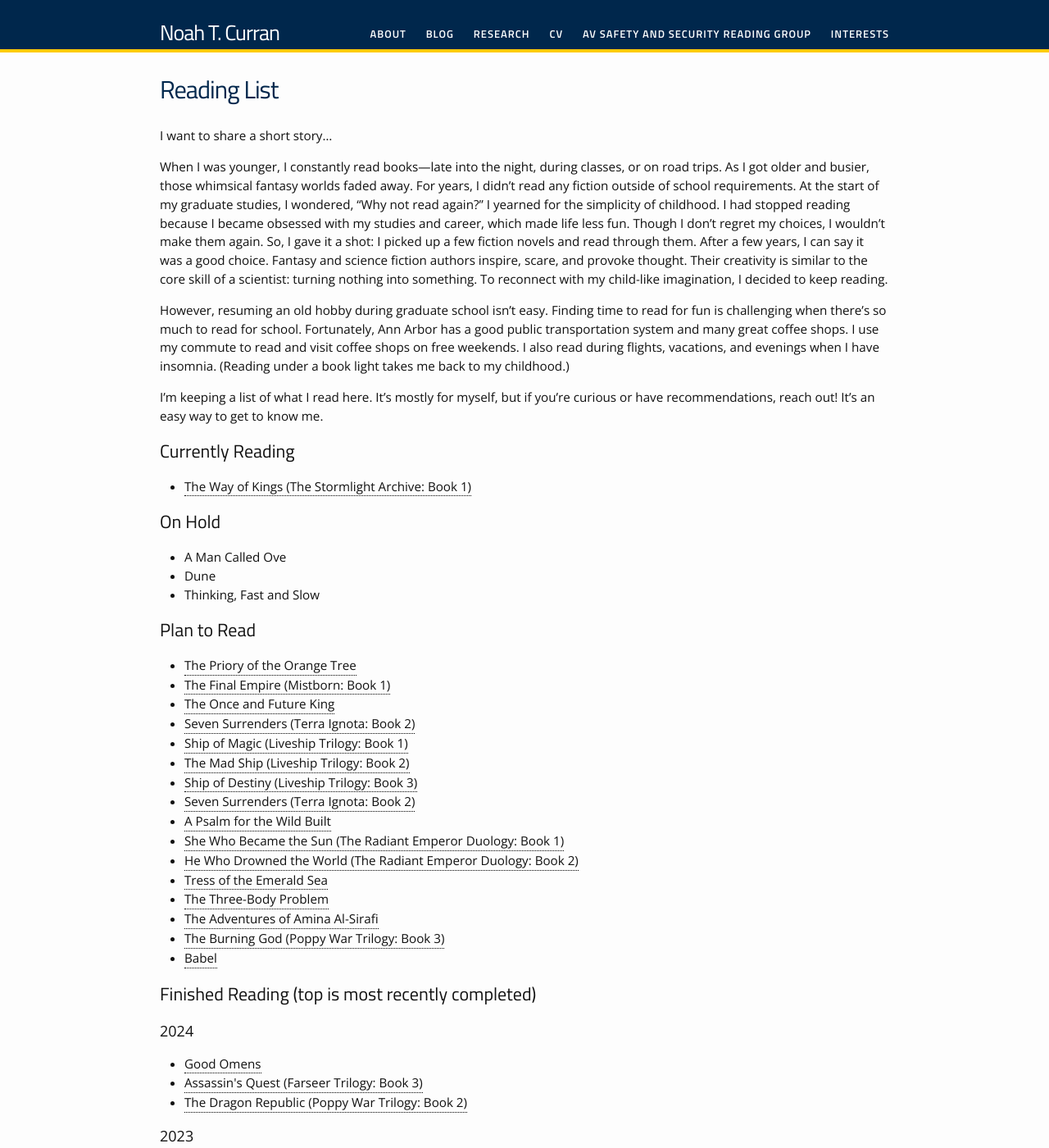
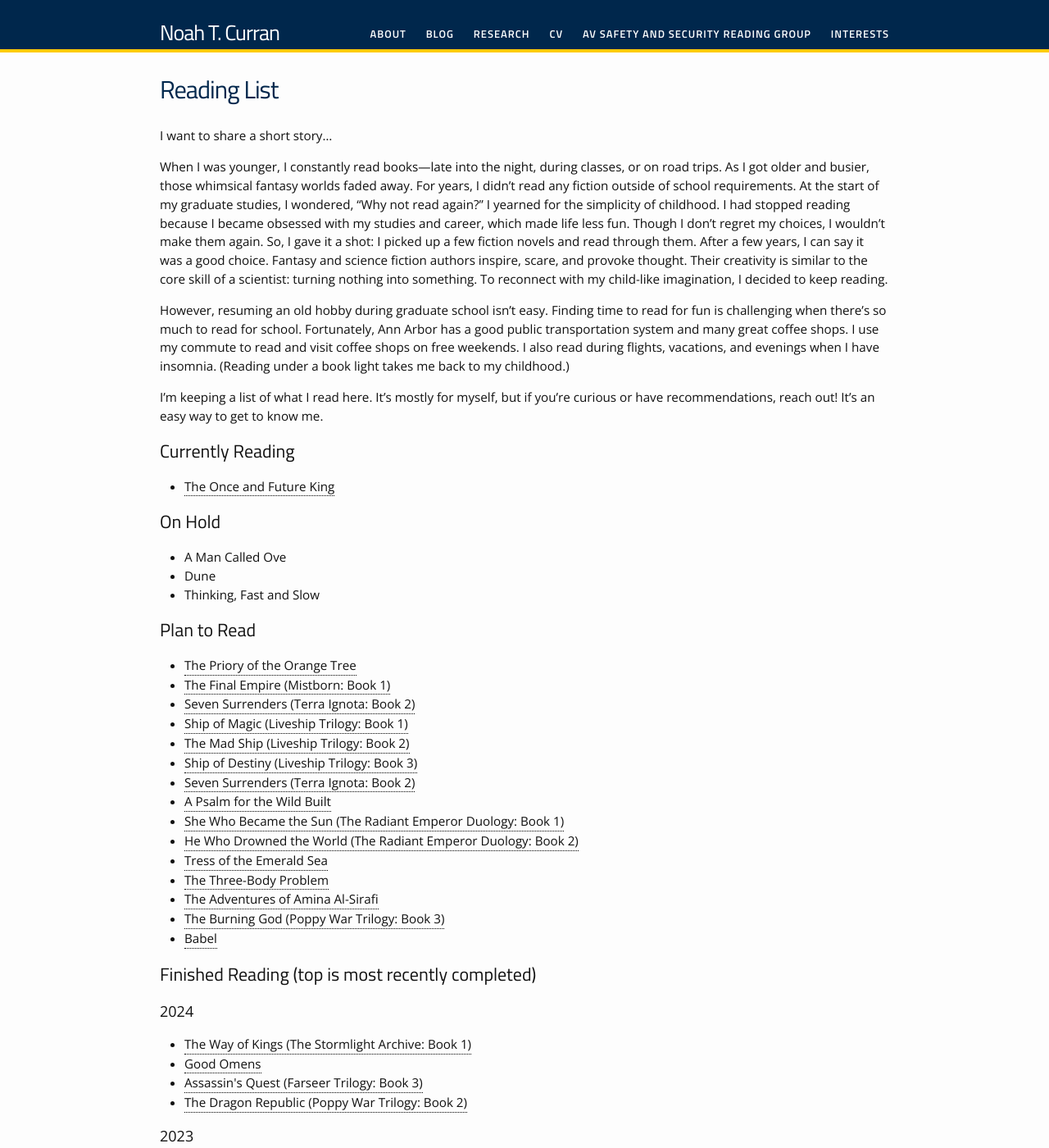
Before and after one commit to noah-curran/noah-curran.github.io, a Jekyll site: the page built from interests/reading.md, in a window 1280 px wide and 1400 px high. Shown: the whole window at 82% size. Built offline with Jekyll 4.4.1, drawn with Linux system fonts in a browser that asks for light colours.

Commit message:
update reading

```diff
--- a/interests/reading.md
+++ b/interests/reading.md
@@ -30,7 +30,7 @@ curious or have recommendations, reach out! It's an easy way to get to know me.
 
 ## Currently Reading
 
-- {% include tooltip.html title="The Way of Kings (The Stormlight Archive: Book 1)" author="Brandon Sanderson" %}
+- {% include tooltip.html title="The Once and Future King" author="T. H. White" %}
 
 ## On Hold
 
@@ -42,7 +42,6 @@ curious or have recommendations, reach out! It's an easy way to get to know me.
 
 - {% include tooltip.html title="The Priory of the Orange Tree" author="Samantha Shannon" %}
 - {% include tooltip.html title="The Final Empire (Mistborn: Book 1)" author="Brandon Sanderson" %}
-- {% include tooltip.html title="The Once and Future King" author="T. H. White" %}
 - {% include tooltip.html title="Seven Surrenders (Terra Ignota: Book 2)" author="Ada Palmer" %}
 - {% include tooltip.html title="Ship of Magic (Liveship Trilogy: Book 1)" author="Robin Hobb" %}
 - {% include tooltip.html title="The Mad Ship (Liveship Trilogy: Book 2)" author="Robin Hobb" %}
@@ -61,6 +60,7 @@ curious or have recommendations, reach out! It's an easy way to get to know me.
 
 #### 2024
 
+- {% include tooltip.html title="The Way of Kings (The Stormlight Archive: Book 1)" author="Brandon Sanderson" %}
 - {% include tooltip.html title="Good Omens" author="Neil Gaiman and Terry Pratchett" %}
 - {% include tooltip.html title="Assassin's Quest (Farseer Trilogy: Book 3)" author="Robin Hobb" %}
 - {% include tooltip.html title="The Dragon Republic (Poppy War Trilogy: Book 2)" author="R. F. Kuang" %}
```
